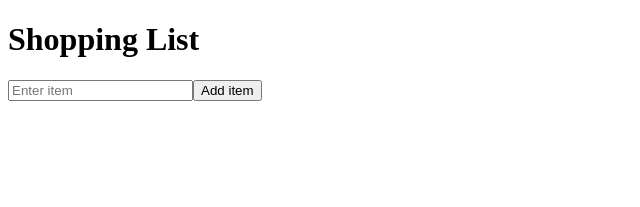
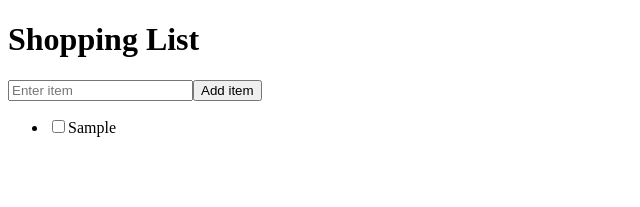
Before and after one commit to acleland/adv-react-shopping-list, a React app: page / in a window 1280 px wide. Both pictures are taken after typing "Sample" into the empty fields and a click on the button "Add item". Shown: the top 207 px of the page, without its empty margins (0-640 px from the left). Built offline with nearby package versions, Linux system fonts and the light colour scheme; the HTML template or start-up script is replaced by a standard one.

Commit message:
toggle function working

```diff
--- a/src/App.jsx
+++ b/src/App.jsx
@@ -1,10 +1,12 @@
 import { useReducer, useState } from 'react';
+import ListItem from './components/ListItem';
+
+export const ACTIONS = {
+  ADD_ITEM: 'add-item',
+  TOGGLE_ITEM: 'toggle-item',
+};
 
 export default function App() {
-  const ACTIONS = {
-    ADD_ITEM: 'add-item',
-  };
-
   function newItem(name) {
     return { id: Date.now(), name: name, complete: false };
   }
@@ -13,6 +15,12 @@ export default function App() {
     switch (action.type) {
       case ACTIONS.ADD_ITEM:
         return [...list, newItem(action.payload.name)];
+      case ACTIONS.TOGGLE_ITEM:
+        return list.map((item) =>
+          item.id === action.payload.id
+            ? { ...item, complete: !item.complete }
+            : item
+        );
     }
   }
 
@@ -39,6 +47,13 @@ export default function App() {
         />
         <button>Add item</button>
       </form>
+      <ul>
+        {list.map((listItem) => (
+          <li key={listItem.id}>
+            <ListItem item={listItem} dispatch={dispatch} />
+          </li>
+        ))}
+      </ul>
     </>
   );
 }
--- /dev/null
+++ b/src/components/ListItem.jsx
@@ -0,0 +1,19 @@
+import React from 'react';
+import { ACTIONS } from '../App';
+
+export default function ListItem({ item, dispatch }) {
+  const handleToggle = () => {
+    dispatch({ type: ACTIONS.TOGGLE_ITEM, payload: { id: item.id } });
+  };
+  return (
+    <span>
+      <input
+        type="checkbox"
+        id={item.id}
+        checked={item.complete}
+        onChange={handleToggle}
+      />
+      <label htmlFor={item.id}>{item.name}</label>
+    </span>
+  );
+}
```
